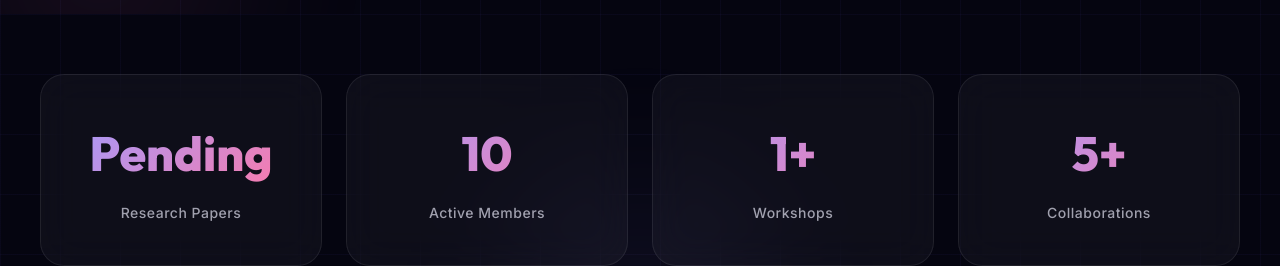
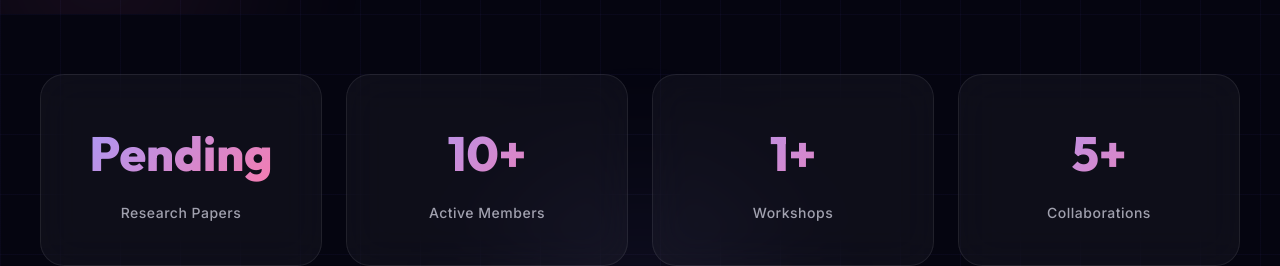
Before and after one commit to Rajsurmeda/Research-Society-Website, a Next.js app: page / in a window 1280 px wide. Shown: the part 786-1052 px from the top of the page. Built offline with nearby package versions, Linux system fonts and the light colour scheme.

Commit message:
edit text

```diff
--- a/app/page.js
+++ b/app/page.js
@@ -235,7 +235,7 @@ function WelcomeSection() {
 function HeroSection() {
   const stats = [
     { number: "Pending", label: "Research Papers" },
-    { number: "10", label: "Active Members" },
+    { number: "10+", label: "Active Members" },
     { number: "1+", label: "Workshops" },
     { number: "5+", label: "Collaborations" },
   ];
@@ -538,7 +538,7 @@ function TeamSection() {
     { name: "Muhammad Hasan ", role: "General Secretary", img: "/images/secretary.png", quote: "Keeping every task organized, efficient, and professionally managed." },
     { name: "Shahriyar Ali ", role: "Treasurer", img: "/images/Sh.png", quote: "Managing finances responsibly to ensure growth, stability, and success." },
     { name: "Abdul Rehman Ul Haq", role: "Social Media Manager", img: "/images/social.png", quote: "Creating digital engagement through creativity, trends, and communication." },
-    { name: "Raj Surmeda", role: "Web & Design Coordinator", img: "/images/Raju.png", quote: "Designing modern digital experiences through creativity and technology.” Focused on the intersection of design, AI automation, and emerging machine learning technologies, building smart, efficient, and user-focused digital solutions." },
+    { name: "Raj Surmeda", role: "Web & Design Coordinator", img: "/images/Raju.png", quote: "Designing modern digital experiences through creativity and technology." },
 
   ];
 
```
